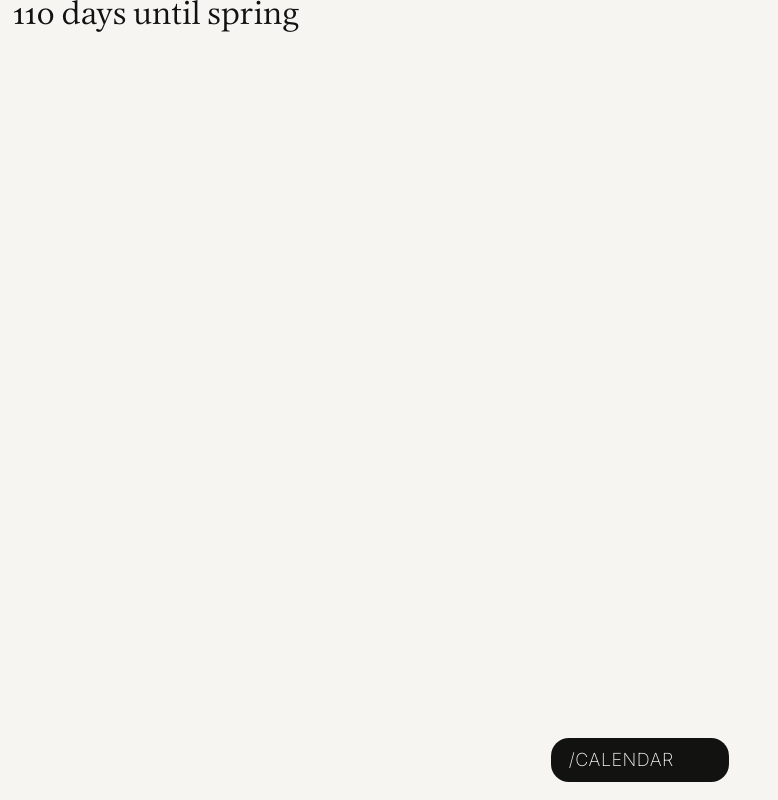
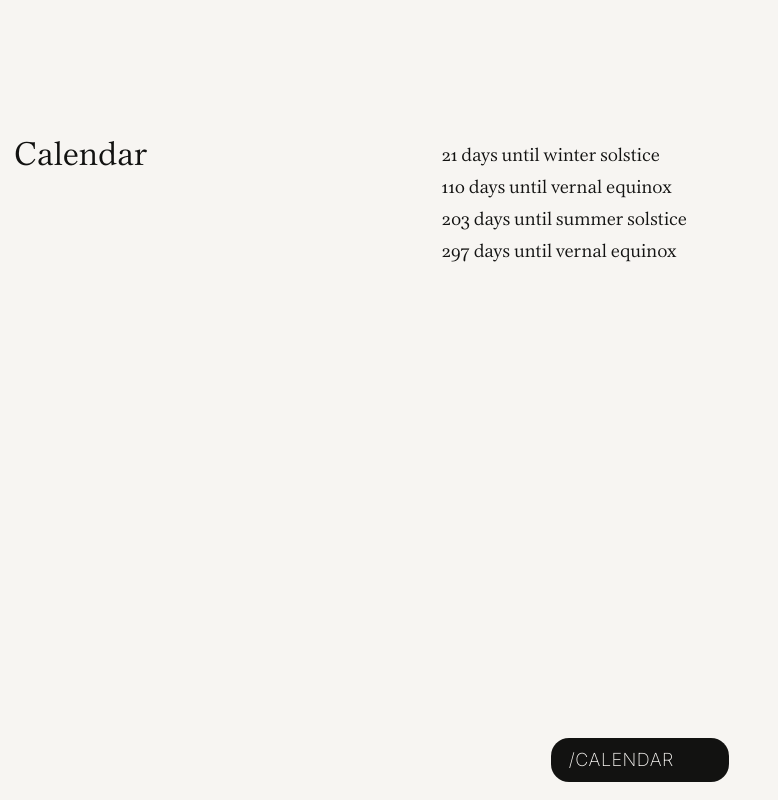
Before and after one commit to bobbyvanrijn/hardyards, a Next.js app: page /calendar in a window 1280 px wide. Shown: the whole page, without its empty margins (0-778 px from the left). Built offline with nearby package versions, Linux system fonts and the light colour scheme; some icons are missing.

Commit message:
feat: more dates

```diff
--- a/components/Toolbar.js
+++ b/components/Toolbar.js
@@ -66,6 +66,15 @@ export default function Toolbar() {
                         >
                             <Close size={24} />
                         </motion.a>
+
+                        <motion.li layout >
+                            <Link
+                                className="trim-both--secondary"
+                                href='/'
+                            >
+                                Index
+                            </Link>
+                        </motion.li>
                         <motion.li layout >
                             <Link
                                 className="trim-both--secondary"
@@ -85,15 +94,6 @@ export default function Toolbar() {
                         <motion.li layout>
                             <Link
                                 className="trim-both--secondary"
-                                href='/playground'
-                            >
-                                Playground
-                            </Link>
-                        </motion.li>
-
-                        <motion.li layout>
-                            <Link
-                                className="trim-both--secondary"
                                 href='/collections'
                             >
                                 Collections
--- a/pages/calendar/index.tsx
+++ b/pages/calendar/index.tsx
@@ -1,25 +1,50 @@
-import { differenceInCalendarDays } from 'date-fns';
+import { differenceInCalendarDays, add } from 'date-fns';
+
+import GridLayout from 'layouts/grid';
 import Content from '../../components/Content';
 
 function countdown(date: number | string) {
-    console.log(date);
-    return differenceInCalendarDays(new Date(date), new Date());
+    let tempDate = date;
+
+    if (differenceInCalendarDays(new Date(date), new Date()) < 0) {
+        tempDate = add(new Date(date), {'years': 1}).toDateString();
+    }
+
+    return differenceInCalendarDays(new Date(tempDate), new Date());
 }
 
 const blocks = [
     {
+        _uid: '4397c42f-f205-49cb-a875-1cac86f512c1',
+        component: 'text',
+        attributes: {
+            'grid-x': '1',
+            'grid-y': '1b'
+        },
+        children: [
+            <h1 key='title'>Calendar</h1>
+        ]
+    },
+    {
         _uid: '4397c42f-f205-49cb-a875-1cac86f512ca',
-        component: 'lead',
+        component: 'text',
+        attributes: {
+            'grid-x': '2/3',
+            'grid-y': '1b'
+        },
         children: [
-            <>{ countdown('2023-03-20T00:00:00') } days until spring</>
+            <p key='winter'>{ countdown('2022-12-21T00:00:00') } days until winter solstice</p>,
+            <p key='spring'>{ countdown('2023-03-20T00:00:00') } days until vernal equinox</p>,
+            <p key='summer'>{ countdown('2023-06-21T00:00:00') } days until summer solstice</p>,
+            <p key='autumn'>{ countdown('2023-09-23T00:00:00') } days until vernal equinox</p>,
         ]
-    }
+    },
 ];
 
 export default function Calendar() {
     return (
-        <div className='container'>
+        <GridLayout>
             <Content blocks={blocks} />
-        </div>
+        </GridLayout>
     )
 }
```
